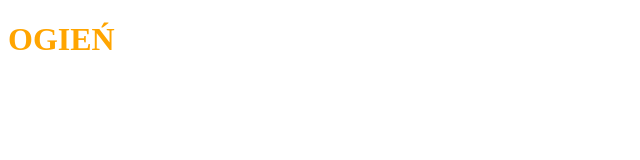
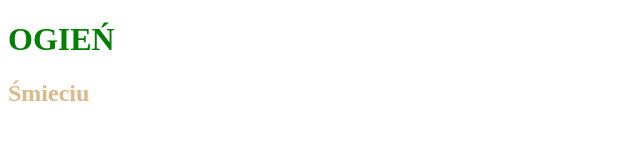
Before and after one commit to Qbsonus/projekt-w-cipe, a plain HTML site: page index.html in a window 1280 px wide. Shown: the whole page, without its empty margins (0-640 px from the left). Drawn offline with Linux system fonts and the light colour scheme.

Commit message:
robimy w chuj

```diff
--- a/index.html
+++ b/index.html
@@ -11,5 +11,8 @@
     <h1>
         OGIEŃ
     </h1>
+    <h2>
+        Śmieciu
+    </h2>
 </body>
 </html>
--- a/style.css
+++ b/style.css
@@ -1,3 +1,7 @@
 h1{
-    color:orange;
+    color: green;
 }
+
+h2{
+    color: burlywood;
+}
```
